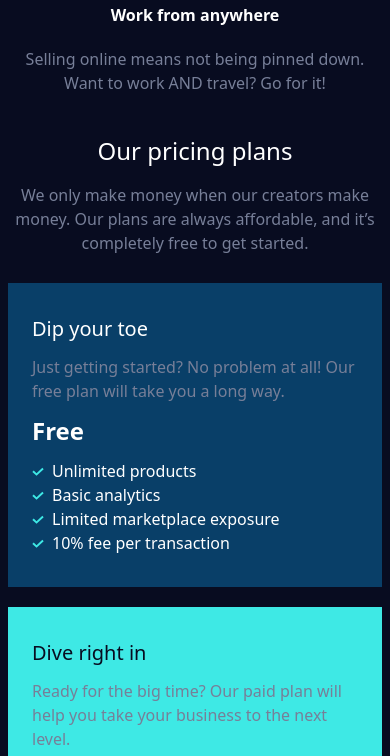
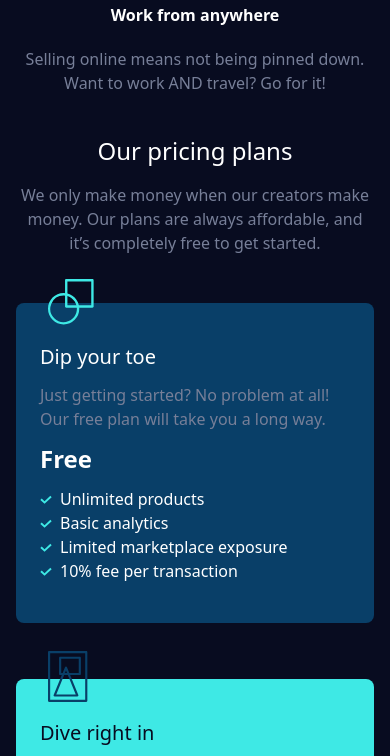
Before and after one commit to outerpreneur/maker-pre-launch-landing-page, a website: page index.html in a window 390 px wide. Shown: the part 1897-2653 px from the top of the page. Drawn offline with nearby package versions, Linux system fonts and the light colour scheme.

Commit message:
mobile version

```diff
--- a/index.html
+++ b/index.html
@@ -117,7 +117,7 @@
       </div>
     </div>
 
-    <div class="pricing-plans px-2">
+    <div class="pricing-plans px-4">
       <div class="text-center">
         <h2 class="text-2xl">Our pricing plans</h2>
         <p class="text-lighttext mt-4">
@@ -125,8 +125,14 @@
           affordable, and it’s completely free to get started.
         </p>
       </div>
-      <div class="cards flex flex-col gap-5 py-7">
-        <div class="card-1 flex flex-col bg-accenttwo px-6 py-8 gap-3">
+      <div class="cards flex flex-col gap-14 my-12">
+        <div
+          class="card-1 flex flex-col bg-accenttwo px-6 py-10 gap-3 rounded-[8px] relative"
+        >
+          <img
+            class="absolute top-0 left-8 -translate-y-6"
+            src="./assets/icon-free.svg"
+          />
           <h3 class="text-xl">Dip your toe</h3>
           <p class="text-lighttext">
             Just getting started? No problem at all! Our free plan will take you
@@ -189,8 +195,12 @@
           </ul>
         </div>
         <div
-          class="card-2 flex flex-col bg-accent px-6 py-8 gap-3 text-backgroundcolor"
+          class="card-2 flex flex-col bg-accent px-6 py-10 gap-3 text-backgroundcolor rounded-[8px] relative"
         >
+          <img
+            class="absolute top-0 left-8 -translate-y-7 w-10"
+            src="./assets/icon-paid.svg"
+          />
           <h3 class="text-xl">Dive right in</h3>
           <p class="text-lighttext">
             Ready for the big time? Our paid plan will help you take your
```
